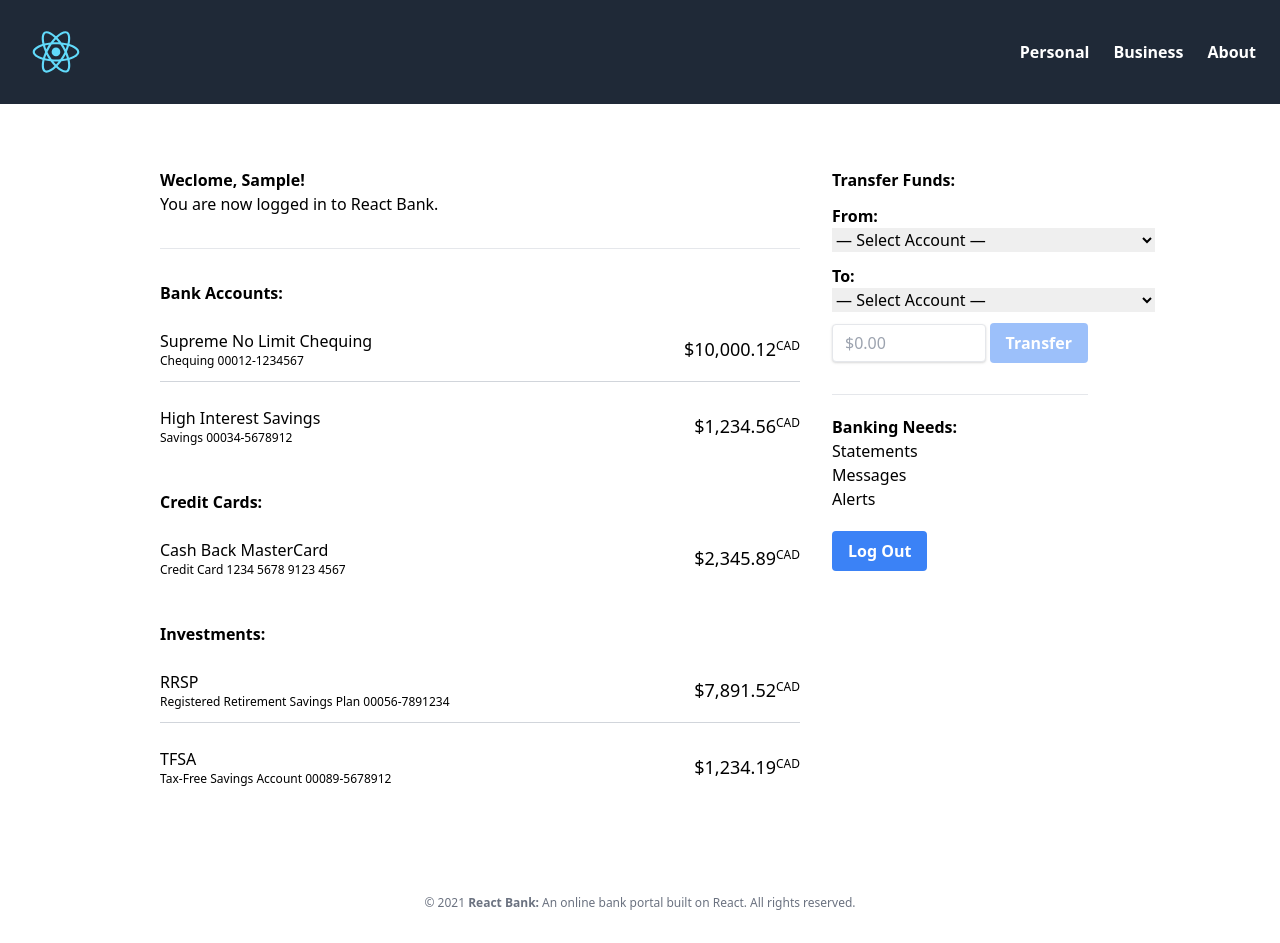
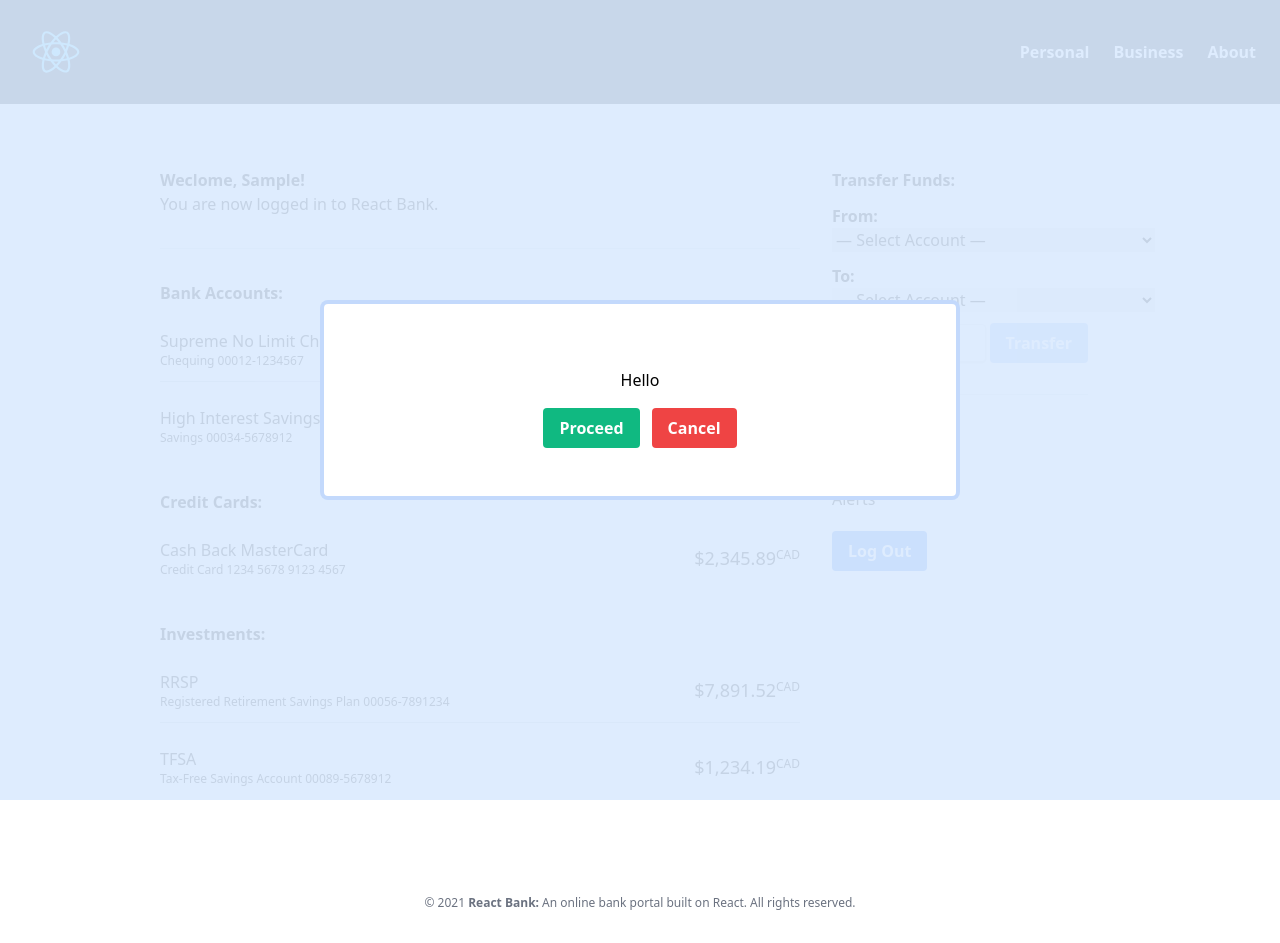
Before and after one commit to nugentmichael/react-bank, a React (Create React App) app: page / in a window 1280 px wide. Both pictures are taken after typing "Sample", "Sample123" into the empty fields and a click on the button "Log In". Built offline with nearby package versions, Linux system fonts and the light colour scheme.

Commit message:
Add styling classes to the Modal component.

```diff
--- a/src/components/AccountSidebar.js
+++ b/src/components/AccountSidebar.js
@@ -109,13 +109,30 @@
 	const Modal = ({ message }) => (
 		<div
 			className={
-				'modal w-full h-full fixed top-0 right-0 bottom-0 left-0 z-50 bg-blue-400 block'
+				'w-full h-full fixed top-0 right-0 bottom-0 left-0 z-50 bg-blue-100 bg-opacity-90 block'
 				// (openModal ? 'block' : 'hidden')
 			}
 		>
 			<section className="flex items-center justify-center h-full">
-				<div className="flex items-center justify-center bg-white w-3/6 h-3/6">
-					<p className="text-red-500 text-xs italic">{message}</p>
+				<div className="flex flex-col items-center justify-center bg-white w-3/6 h-1/4 border-4 border-blue-500 border-opacity-30 rounded-lg">
+					<div className="my-4">
+						<p className="text-l">{message}</p>
+					</div>
+
+					<div>
+						<button
+							className="mr-3 bg-green-500 hover:bg-green-700 text-white font-bold py-2 px-4 rounded focus:outline-none focus:shadow-outline"
+							onClick={setTransferMessage(null)}
+						>
+							Proceed
+						</button>
+						<button
+							className="bg-red-500 hover:bg-red-700 text-white font-bold py-2 px-4 rounded focus:outline-none focus:shadow-outline"
+							onClick={setTransferMessage(null)}
+						>
+							Cancel
+						</button>
+					</div>
 				</div>
 			</section>
 		</div>
@@ -304,7 +321,8 @@
 				>
 					Transfer
 				</button>
-				{transferMessage && <Modal message={transferMessage} />}
+				{/* {transferMessage && <Modal message={transferMessage} />} */}
+				<Modal message="Hello" />
 			</form>
 			<hr className="my-5" />
 			<h4 className="font-bold">Banking Needs:</h4>
```
